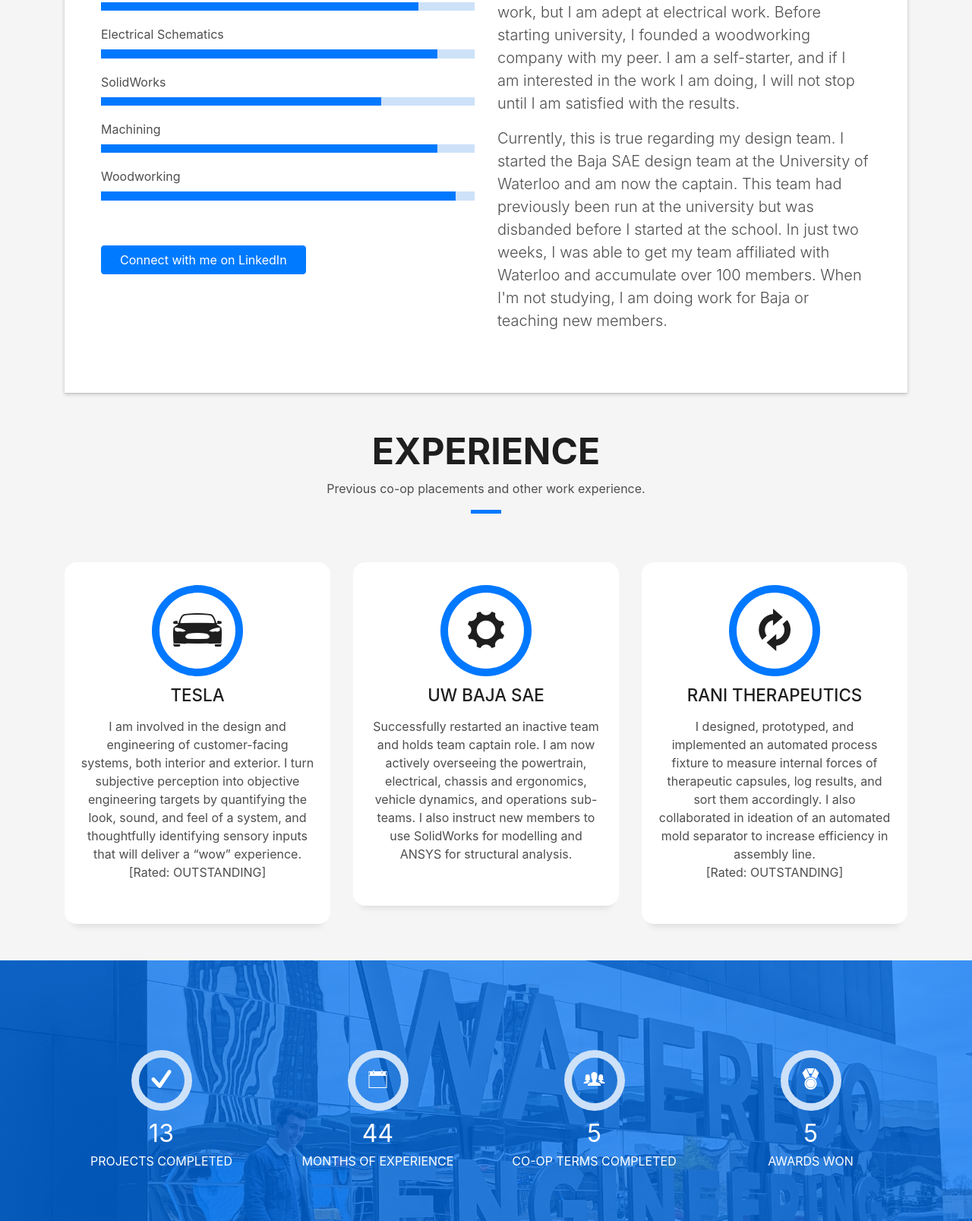
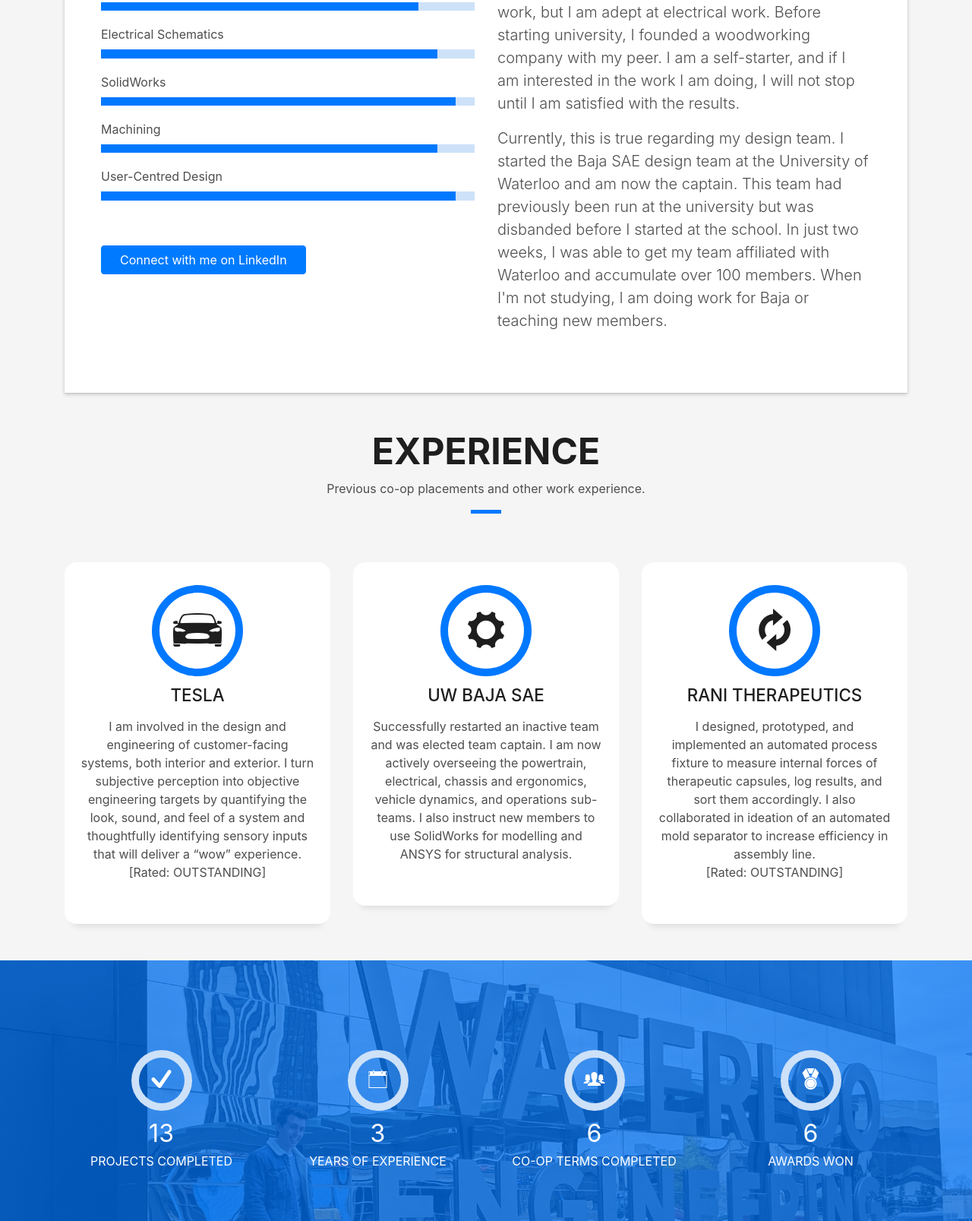
Before and after one commit to jonahbelman/jonahbelman.github.io, a plain HTML site: page index.html in a window 1280 px wide. Shown: the part 1193-2800 px from the top of the page at 76% size. Drawn offline with Linux system fonts and the light colour scheme; files whose address does not match are found by name.

Commit message:
Update index.html

```diff
--- a/index.html
+++ b/index.html
@@ -73,7 +73,7 @@
         <div class="container">
           <!--<p class="display-6 color-d">Hello, world!</p>-->
           <h1 class="intro-title mb-4">I am Jonah Belman</h1>
-          <p class="intro-subtitle"><span class="text-slider-items">Team Captain,Mechatronics Engineering Student,Automation Designer,Product Designer,Robotics Engineering Co-op,Graphic Designer</span><strong class="text-slider"></strong></p>
+          <p class="intro-subtitle"><span class="text-slider-items">Baja Captain,Mechatronics Engineering Graduate,Automation Designer,Product Designer,Robotics Engineer</span><strong class="text-slider"></strong></p>
 <!--           <p class="pt-3"><a class="btn btn-primary btn js-scroll px-4" href="#about" role="button">Learn More</a></p> -->
         </div>
       </div>
@@ -97,7 +97,7 @@
                   <div class="col-sm-6 col-md-7">
                     <div class="about-info">
                       <p><span class="title-s">Name: </span> <span>Jonah Belman</span></p>
-                      <p><span class="title-s">Program: </span> <span>Mechatronics Engineering</span></p>
+                      <p><span class="title-s">Degree: </span> <span>Mechatronics Engineering - 2024</span></p>
                       <p><span class="title-s">Email: </span> <span><a href="mailto:jbelman@uwaterloo.ca">jbelman@uwaterloo.ca</a></span></p>
                       <p><span class="title-s">Phone: </span> <span><a href="tel:+16479696505">(647) 969-6505</a></span></p>
                     </div>
@@ -118,7 +118,7 @@
                   </div>
                   <span>SolidWorks</span>
                   <div class="progress">
-                    <div class="progress-bar" role="progressbar" style="width: 75%" aria-valuenow="75" aria-valuemin="0"
+                    <div class="progress-bar" role="progressbar" style="width: 95%" aria-valuenow="75" aria-valuemin="0"
                       aria-valuemax="100"></div>
                   </div>
                   <span>Machining</span>
@@ -126,7 +126,7 @@
                     <div class="progress-bar" role="progressbar" style="width: 90%" aria-valuenow="90" aria-valuemin="0"
                       aria-valuemax="100"></div>
                   </div>
-                  <span>Woodworking</span>
+                  <span>User-Centred Design</span>
                   <div class="progress">
                     <div class="progress-bar" role="progressbar" style="width: 95%" aria-valuenow="95" aria-valuemin="0"
                       aria-valuemax="100"></div>
@@ -185,7 +185,7 @@
             <div class="service-content">
               <h2 class="s-title">Tesla</h2>
               <p class="s-description text-center">
-                I am involved in the design and engineering of customer-facing systems, both interior and exterior. I turn subjective perception into objective engineering targets by quantifying the look, sound, and feel of a system, and thoughtfully identifying sensory inputs that will deliver a “wow” experience.<br>[Rated: OUTSTANDING]
+                I am involved in the design and engineering of customer-facing systems, both interior and exterior. I turn subjective perception into objective engineering targets by quantifying the look, sound, and feel of a system and thoughtfully identifying sensory inputs that will deliver a “wow” experience.<br>[Rated: OUTSTANDING]
               </p>
             </div>
           </div>
@@ -198,7 +198,7 @@
             <div class="service-content">
               <h2 class="s-title">UW Baja SAE</h2>
               <p class="s-description text-center">
-                Successfully restarted an inactive team and holds team captain role. I am now actively overseeing the powertrain, electrical, chassis and ergonomics, vehicle dynamics, and operations sub-teams. I also instruct new members to use SolidWorks for modelling and ANSYS for structural analysis.
+                Successfully restarted an inactive team and was elected team captain. I am now actively overseeing the powertrain, electrical, chassis and ergonomics, vehicle dynamics, and operations sub-teams. I also instruct new members to use SolidWorks for modelling and ANSYS for structural analysis.
               </p>
             </div>
           </div>
@@ -288,8 +288,8 @@
               <span class="ico-circle"><i class="ion-ios-calendar-outline"></i></span>
             </div>
             <div class="counter-num">
-              <p class="counter">44</p>
-              <span class="counter-text">MONTHS OF EXPERIENCE</span>
+              <p class="counter">3</p>
+              <span class="counter-text">YEARS OF EXPERIENCE</span>
             </div>
           </div>
         </div>
@@ -299,7 +299,7 @@
               <span class="ico-circle"><i class="ion-ios-people"></i></span>
             </div>
             <div class="counter-num">
-              <p class="counter">5</p>
+              <p class="counter">6</p>
               <span class="counter-text">CO-OP TERMS COMPLETED</span>
             </div>
           </div>
@@ -310,7 +310,7 @@
               <span class="ico-circle"><i class="ion-ribbon-a"></i></span>
             </div>
             <div class="counter-num">
-              <p class="counter">5</p>
+              <p class="counter">6</p>
               <span class="counter-text">AWARDS WON</span>
             </div>
           </div>
@@ -329,7 +329,7 @@
               Portfolio
             </h3>
             <p class="subtitle-a">
-              Samples of my projects over the last 4 years. Click on a project to see more. (Some projects left out for confidentiality)
+              Samples of my projects over the last 5 years. Click on a project to see more. (Some projects left out for confidentiality)
             </p>
             <div class="line-mf"></div>
           </div>
@@ -348,7 +348,7 @@
                   <div class="col-sm-8">
                     <h2 class="w-title">Mini Baja Vehicle</h2>
                     <div class="w-more">
-                      <span class="w-ctegory">Mechanical+Management</span> / <span class="w-date">Ongoing</span>
+                      <span class="w-ctegory">Mechanical+Management</span> / <span class="w-date">Sep. 2024</span>
                     </div>
                   </div>
                   <div class="col-sm-4">
```
